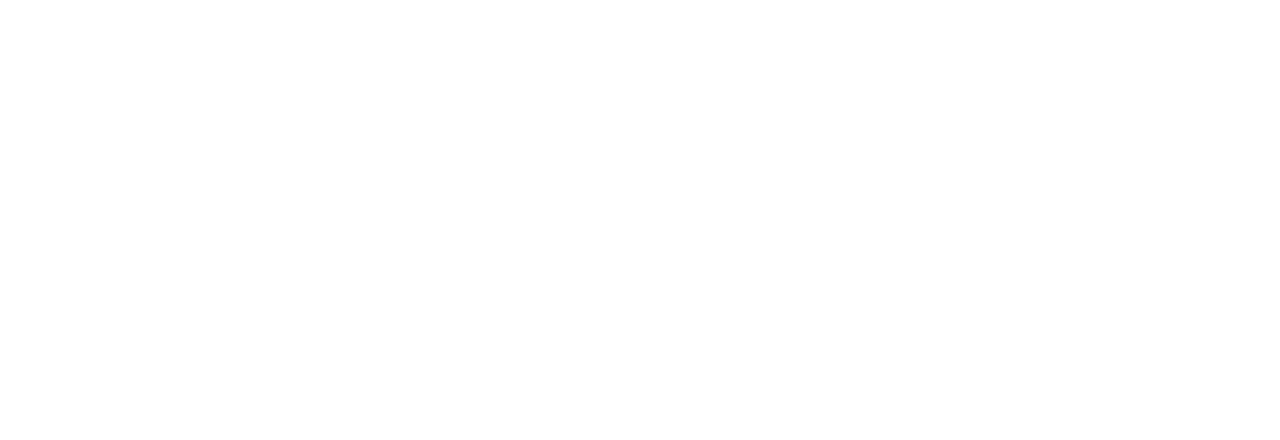
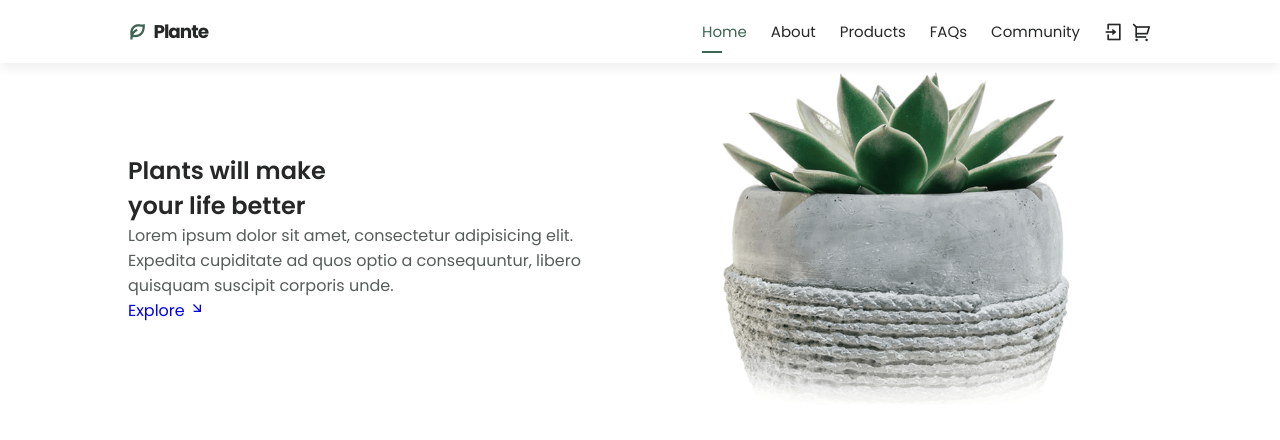
Before and after one commit to tladbwls/templete-exercise1, a plain HTML site: page index.html in a window 1280 px wide. Drawn offline with nearby package versions, Linux system fonts and the light colour scheme.

```diff
--- /dev/null
+++ b/css/style.css
@@ -0,0 +1,261 @@
+/* -------------------- Google Font ----------------------- */
+@import url('https://fonts.googleapis.com/css2?family=Poppins:wght@400;500;600;700&family=Roboto:wght@100;300;400;500&display=swap');
+
+/* -------------------- Guided style ----------------------- */
+:root {
+    /* ----------------------Font------------------------------- */
+    /*Color mode HSL(hue, saturation, lightness)*/
+ --hue: 152;
+ --first-color: hsl(var(--hue), 24%, 32%);
+ --first-color-alt: hsl(var(--hue), 24%, 28%);
+ --first-color-light: hsl(var(--hue), 24%, 66%);
+ --first-color-lighten: hsl(var(--hue), 24%, 92%);
+ --title-color: hsl(var(--hue), 4%, 15%);
+ --text-color: hsl(var(--hue), 4%, 35%);
+ --text-color-light: hsl(var(--hue), 4%, 55%);
+ --body-color: hsl(var(--hue), 0%, 100%);
+ --container-color: #FFF;
+
+ /*========== Font and typography ==========*/
+ /*.5rem = 8px | 1rem = 16px ...*/
+ --body-font: 'Poppins', sans-serif;
+ --big-font-size: 2rem;
+ --h1-font-size: 1.5rem;
+ --h2-font-size: 1.25rem;
+ --h3-font-size: 1rem;
+ --normal-font-size: .938rem;
+ --small-font-size: .813rem;
+ --smaller-font-size: .75rem;
+
+ /*========== Font weight ==========*/
+ --font-medium: 500;
+ --font-semi-bold: 600;
+ --body-font: 'Poppins';
+ --normal-font-size: 0.938rem;
+}
+
+/* -------------------- Reset Style ----------------------- */
+*{
+    box-sizing: border-box;
+    padding: 0;
+    margin: 0;
+   }
+
+   html{
+    scroll-behavior: smooth;
+    font-size: 16px;
+   }
+
+   body,
+   button,
+   input,
+   textarea{
+    font-family:var(--body-font) ;
+    _font-size: var(--normal-font-size);
+   }
+
+   body{
+    margin: var(--header-height) 0 0 0;
+    background-color: var(--body-color);
+    color: var(--text-color);
+    transition: .4s; /*For animation dark mode*/
+   }
+
+   button{
+    cursor: pointer;
+    border: none;
+    outline: none;
+   }
+
+   h1,h2,h3{
+    color: var(--title-color);
+    font-weight: var(--font-semi-bold);
+   }
+
+   ul{
+    list-style: none;
+   }
+
+   a{
+    text-decoration: none;
+   }
+
+   img{
+    max-width: 100%;
+    height: auto;
+   }
+
+
+/* -------------------- Common Style ----------------------- */
+.wrap  {
+    width: 100%;
+    height: auto;
+    overflow: hidden;
+}
+.container {
+    width: 100%;
+    height: auto;
+    margin: auto;
+    max-width: 1024px;
+}
+
+/* 배경색 : var {--body-color}
+로고 글자 크기 : 1.15rem
+로고 나뭇잎 색 : var (--first-color)
+네비게이션 글자 크기 : var (--normal-font-size) */
+
+/* -------------------- Main Style ----------------------- */
+
+/* ------------- 1. header Style ----------------- */
+
+
+.header {
+    box-shadow: 0 5px 10px #efefef;
+}
+
+.header .nav {
+    display: flex;
+    justify-content: space-between;
+}
+
+.header .nav-logo {
+    color: var(--title-color);
+    font-size: 1.15rem;
+    display: flex;
+    align-items: center;
+    column-gap: 0.5rem;
+    font-weight: 700;
+    letter-spacing: -1px;
+}
+
+.header .nav-logo .nav-logo-icon {
+    color: var(--first-color);
+}
+
+.header .nav-menu {
+    display: flex;
+    column-gap: 1.5rem;
+
+}
+
+.header .nav-menu .nav-list {
+    display: flex;
+    column-gap: 1.5rem;
+}
+
+.header .nav-menu .nav-list .nav-item.active > .nav-link{
+    color: var(--first-color);
+}
+
+.header .nav-menu .nav-list .nav-item.active > .nav-link::before {
+    color: var(--first-color);
+    content: '';
+    width: 20px;
+    height: 2px;
+    background-color: var(--first-color);
+    position: absolute;
+    left: 0;
+    bottom: 0.625rem;
+}
+
+.header .nav-menu .nav-list .nav-link  {
+    color: var(--title-color);
+    font-family: var(--body-font);
+    font-size: var(--normal-font-size);
+    padding: 1.25rem 0;
+    display: block;
+    position: relative;
+}
+
+/* .header .nav-menu .nav-list .nav-link::before {
+    content: '';
+    width: 20px;
+    height: 2px;
+    background-color: var(--first-color);
+    position: absolute;
+    left: 0;
+    bottom: 0.625rem;
+} */
+
+.header .nav-menu .nav-btns {
+    display: flex;
+    column-gap: .5rem;
+    align-items: center;
+}
+
+.header .nav-menu .nav-icon {
+    display: flex;
+    color: var(--title-color);
+    flex-direction: column;
+    font-size: var(--h2-font-size);
+}
+
+/* ------------- 2.home Style ----------------- */
+
+/* .main .home .container {
+    display: flex;
+    justify-content: space-around;
+}
+
+.main .home .container .home-txt .home-title {
+    font-size: 3.5rem;
+    font-weight: var(--font-semi-bold);
+    color: var(--title-color);
+}
+
+.main .home .container .home-txt .home-desc {
+    color: var(--font-medium);
+}
+
+.main .home .container .home-image {
+    width: 350px;
+    height: auto;
+}
+
+.main .home .container .home-txt .button {
+    border: 1px solid ;
+    border-radius: 10px;
+} */
+
+.home .home-contents {
+    display: flex;
+}
+
+.home .home-contents > div {
+    width: 50%;
+    display: flex;
+    justify-content: center;
+    flex-direction: column;
+}
+
+.home .home-contents > div.home-image {
+    align-items: center;
+}
+
+.home .home-contents > div.home-image > img {
+    width: 350px;
+}
+
+
+
+
+
+
+
+
+
+/* -------------------- Media Query Style ----------------------- */
+
+
+/* Memo
+1. 박스, 텍스트 그림자 효과 */
+
+/* .box{
+    width: 200px; height: 100px; background: yellow; box-shadow: 0 10px 20px red;
+    /* 박스와 글자에 그림자 효과를 표현한다. 첫 번째 값은 x축, 두 번째 값은 y축, 세 번째 값은 번짐, 네 번째 값은 그림자 색을 나타낸다.
+} */
+
+/* 메인 타이틀 : var (--big-font-size), var (--font-semi-bold), color: var(--title-color)
+작은 글씨 설명 : color var(--text-color)
+버튼 : var (--font-medium)
+t사진 넓이 : 350px */
--- a/index.html
+++ b/index.html
@@ -4,9 +4,64 @@
     <meta charset="UTF-8">
     <meta http-equiv="X-UA-Compatible" content="IE=edge">
     <meta name="viewport" content="width=device-width, initial-scale=1.0">
-    <title>Welcome ||  </title>
+    <!-----------------------------  Favicon --------------------------------->
+    <link rel="icon" href="img/favicon.png" type="image/x-icon">
+    <link rel="shortcut icon" href="img/favicon.png" type="image/x-icon">
+    <link rel="apple-touch-icon" href="img/favicon.png">
+    <!-----------------------------  Icon Font CDN --------------------------------->
+    <link href="https://cdn.jsdelivr.net/npm/remixicon@2.5.0/fonts/remixicon.css" rel="stylesheet">
+    <!-----------------------------  Main Style --------------------------------->
+    <link rel="stylesheet" href="/css/style.css">
+    <title>Welcome || Plant Shop  </title>
 </head>
 <body>
 
+    <div class="wrap">
+        <!-- header -->
+        <header class="header" id="header">
+            <div class="container nav">
+                <a href="#" class="nav-logo">
+                <i class="ri-leaf-line nav-logo-icon"></i>Plante</a>
+                <div class="nav-menu" id="nav-menu">
+                    <ul class="nav-list">
+                        <li class="nav-item active"><a href="#home" class="nav-link">Home</a></li>
+                        <li class="nav-item"><a href="#about" class="nav-link">About</a></li>
+                        <li class="nav-item"><a href="#products" class="nav-link">Products</a></li>
+                        <li class="nav-item "><a href="#faqs" class="nav-link">FAQs</a></li>
+                        <li class="nav-item"><a href="#community" class="nav-link">Community</a></li>
+                    </ul>
+
+                    <div class="nav-btns">
+                        <a href="#" class="nav-icon"><i class="ri-login-box-line"></i></a>
+                        <a href="#" class="nav-icon"><i class="ri-shopping-cart-2-line"></i></a>
+                    </div>
+                </div>
+            </div>
+            <!-- End of header container -->
+        </header>
+
+        <main class="main">
+            <section class="home" id="home">
+                <div class="container home-contents">
+                    <div class="home-txt">
+                        <h1 class="home-title">
+                            Plants will make <br> your life better
+                        </h1>
+                        <p class="home-desc">
+                            Lorem ipsum dolor sit amet, consectetur adipisicing elit. Expedita cupiditate ad quos optio a consequuntur, libero quisquam suscipit corporis unde.
+                        </p>
+                        <a href="#" class="button">
+                            Explore <i class="ri-arrow-right-down-line"></i>
+                        </a>
+                    </div>
+                    <div class="home-image">
+                        <img src="img/home.png" alt="">
+                    </div>
+                </div>
+            </section>
+        </main>
+
+    </div>
+
 </body>
 </html>
```
Also changed, not shown: 1 other file.
